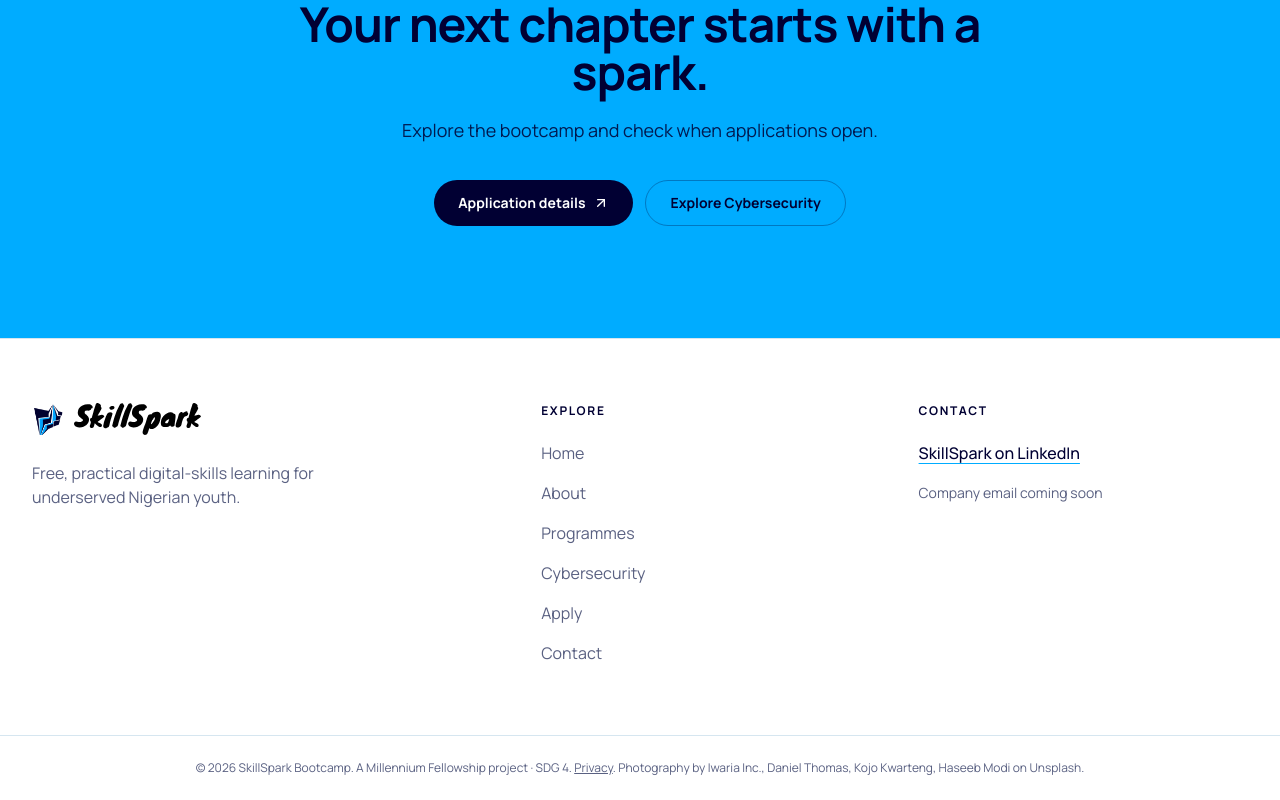
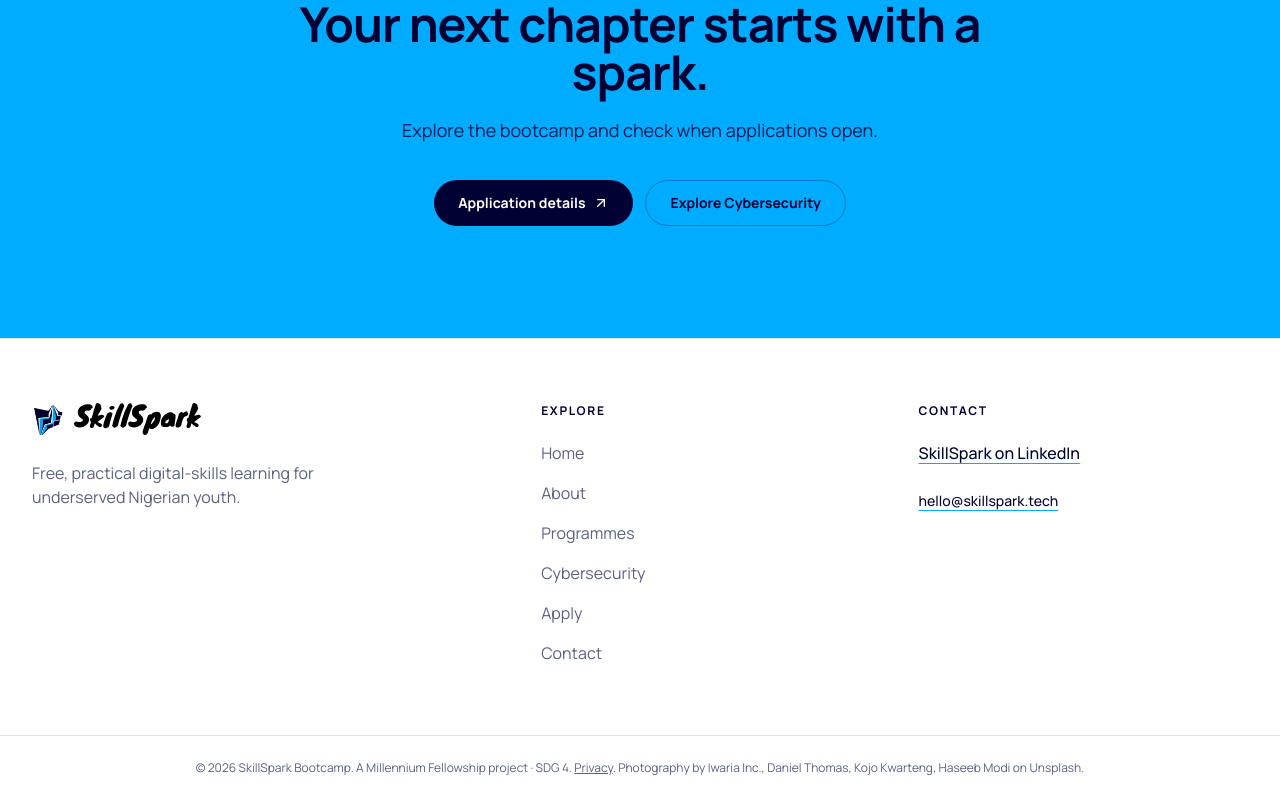
Before and after one commit to msugh1/skillspart-bootcamp, a React (Vite) app: page / in a window 1280 px wide. Shown: the part 4775-5575 px from the top of the page. Built offline with nearby package versions, Linux system fonts and the light colour scheme; no server answers; the HTML template or start-up script is replaced by a standard one.

Commit message:
feat: publish SkillSpark company email

```diff
--- a/src/components/layout/Footer.tsx
+++ b/src/components/layout/Footer.tsx
@@ -35,7 +35,7 @@ export default function Footer() {
                 <span className="sr-only">(opens in a new tab)</span>
               </a>
             </li>
-            <li className="text-sm">Company email coming soon</li>
+            <li className="text-sm"><a href={`mailto:${SITE_CONFIG.contactEmail}`} className="inline-flex min-h-9 items-center font-medium text-navy underline decoration-spark underline-offset-4 hover:text-spark-dark">{SITE_CONFIG.contactEmail}</a></li>
           </ul>
         </div>
       </div>
```
